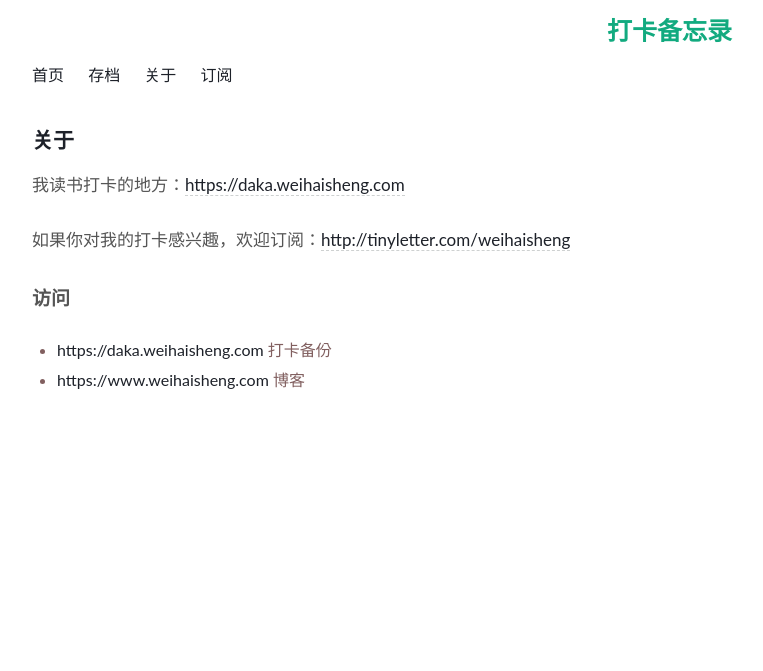
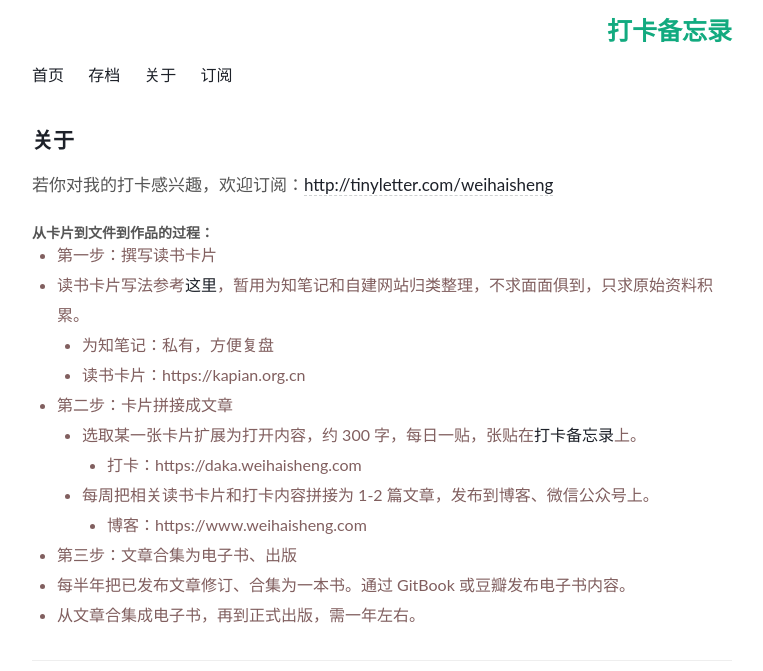
Before and after one commit to Turbo-Snail/ReadingCard, a Jekyll site: the page built from about.md, in a window 1280 px wide. Shown: the top 671 px of the page, without its empty margins (258-1021 px from the left). Built offline with Jekyll 4.4.1, drawn with Linux system fonts in a browser that asks for light colours; comment, search, counter and statistics services are not loaded; grey boxes are pictures that could not be loaded.

Commit message:
Update about.md

```diff
--- a/about.md
+++ b/about.md
@@ -5,12 +5,28 @@ permalink: /about/
 ---
 
 
-我读书打卡的地方：<https://daka.weihaisheng.com>
-
-如果你对我的打卡感兴趣，欢迎订阅：<http://tinyletter.com/weihaisheng>
+若你对我的打卡感兴趣，欢迎订阅：<http://tinyletter.com/weihaisheng>
 
 
-## 访问
+#### **从卡片到文件到作品的过程：**
 
-- <https://daka.weihaisheng.com> 打卡备份
-- <https://www.weihaisheng.com> 博客
+- 第一步：撰写读书卡片
+ - 读书卡片写法参考[这里][1]，暂用为知笔记和自建网站归类整理，不求面面俱到，只求原始资料积累。
+     - 为知笔记：私有，方便复盘
+     - 读书卡片：https://kapian.org.cn
+- 第二步：卡片拼接成文章
+  - 选取某一张卡片扩展为打开内容，约 300 字，每日一贴，张贴在[打卡备忘录][2]上。
+     - 打卡：https://daka.weihaisheng.com
+  - 每周把相关读书卡片和打卡内容拼接为 1-2 篇文章，发布到博客、微信公众号上。
+     - 博客：https://www.weihaisheng.com
+- 第三步：文章合集为电子书、出版
+ - 每半年把已发布文章修订、合集为一本书。通过 GitBook 或豆瓣发布电子书内容。
+ - 从文章合集成电子书，再到正式出版，需一年左右。
+
+---
+![InfoKonwledgeCreate.png-50.8kB][3]
+
+
+  [1]: https://kapian.org.cn/p/2-rules
+  [2]: https://daka.weihaisheng.com
+  [3]: http://static.zybuluo.com/weihaisheng/vyirrcpyonvbymbhpz0ae16t/InfoKonwledgeCreate.png
```
